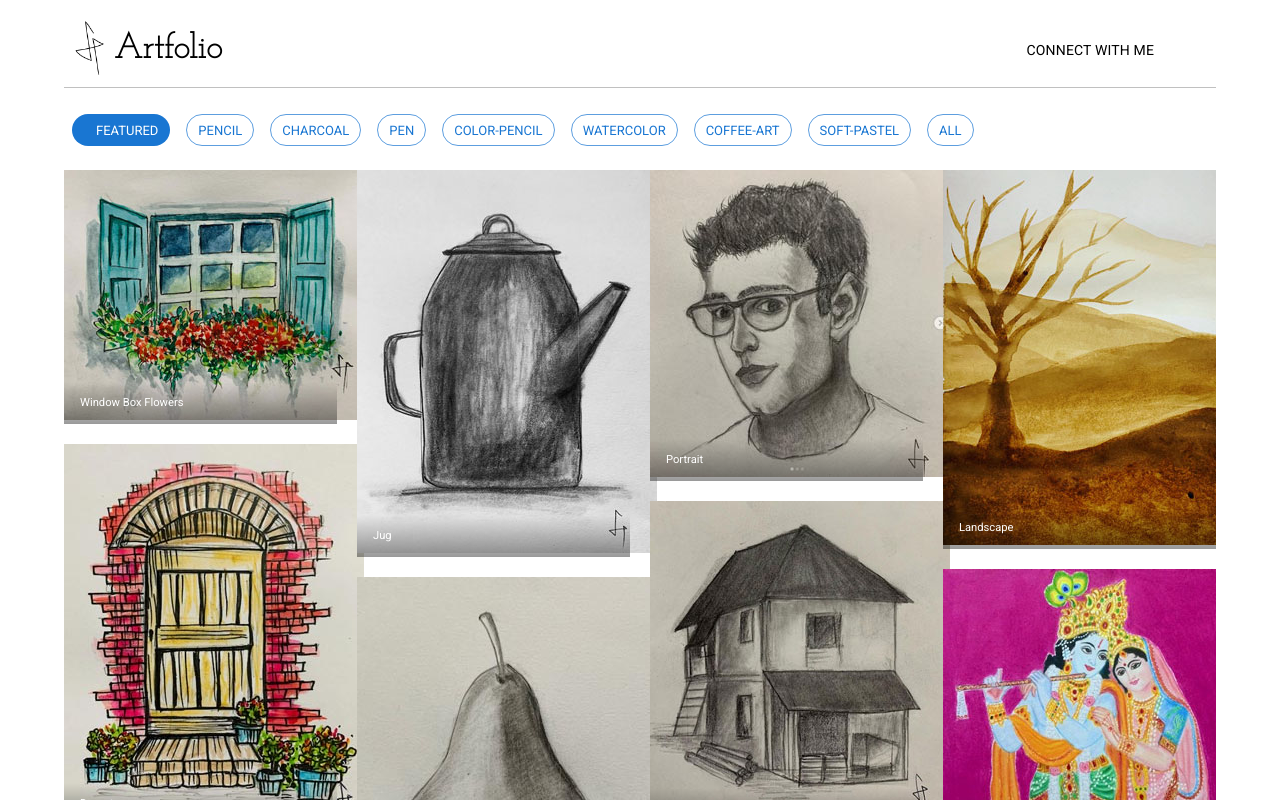
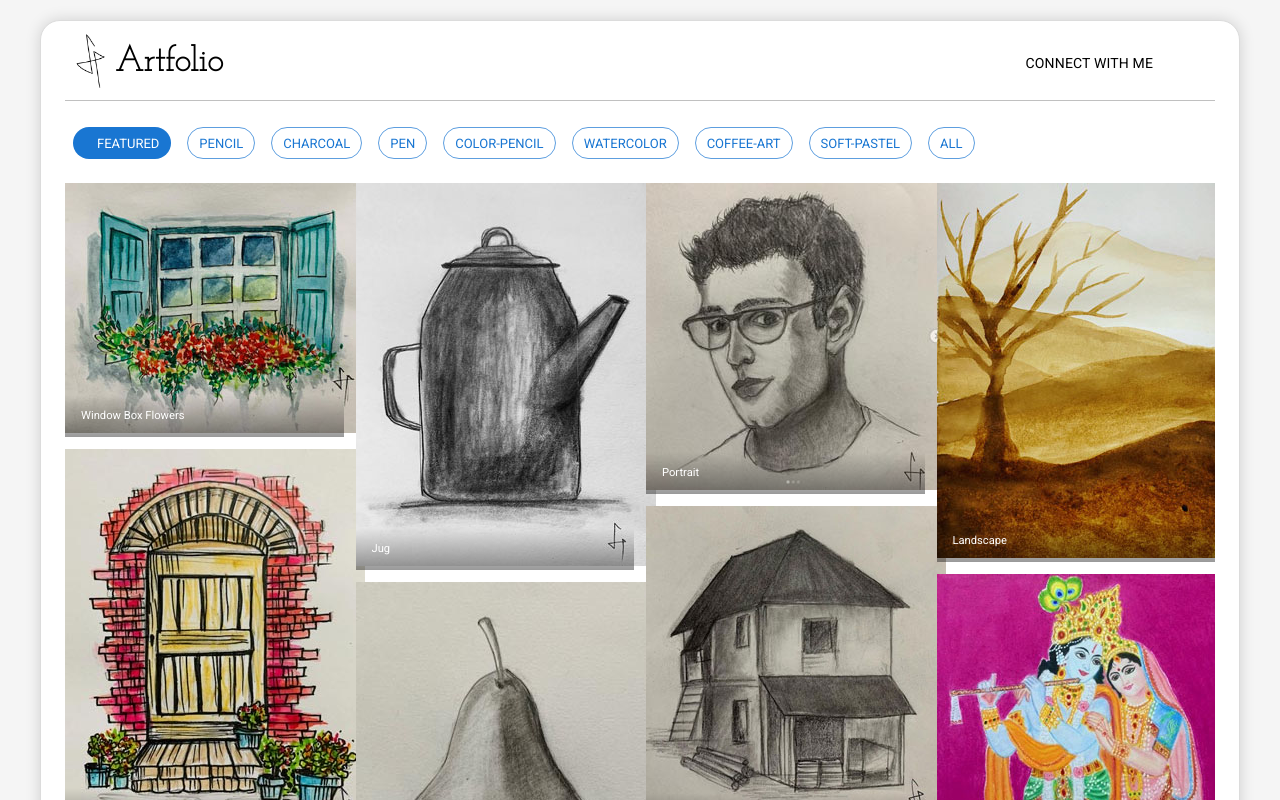
Before and after one commit to coder-selvarajan/artfolio, a React (Create React App) app: page / in a window 1280 px wide. Shown: the top 800 px of the page. Built offline with nearby package versions, Linux system fonts and the light colour scheme; some icons are missing.

Commit message:
Beautifying the layout

```diff
--- a/src/assets/styles.css
+++ b/src/assets/styles.css
@@ -1,3 +1,29 @@
+body {
+  background-color: whitesmoke;
+  /* background-image: url("bg2.png");
+  background-repeat: no-repeat;
+  background-position: center -650px; */
+  /* background: linear-gradient(0deg, whitesmoke, yellow, cyan); */
+
+  /* background: linear-gradient(
+      217deg,
+      rgba(255, 120, 0, 0.8) 90%,
+      rgba(255, 100, 200, 0) 90.71%
+    ), */
+  /* linear-gradient(127deg, rgba(0, 255, 0, 0.8), rgba(0, 255, 0, 0) 70.71%), */
+  /* linear-gradient(336deg, rgba(0, 0, 255, 0.8), rgba(0, 0, 255, 0) 70.71%); */
+}
+
+.container {
+  background-color: white;
+  border: 1px solid gainsboro;
+  border-radius: 20px;
+  margin-top: 20px;
+  box-shadow: 2px 0px 10px 0px rgba(0, 0, 0, 0.75);
+  -webkit-box-shadow: 0px 0px 15px 0px rgba(0, 0, 0, 0.15);
+  -moz-box-shadow: 2px 0px 10px 0px rgba(0, 0, 0, 0.75);
+}
+
 .logo {
   width: 30px;
   height: auto;
--- a/src/components/ArtworkList.jsx
+++ b/src/components/ArtworkList.jsx
@@ -49,7 +49,7 @@ const ArtworkList = (props) => {
   }
   return (
     <Box>
-      <ImageList variant='masonry' cols={4} gap={20}>
+      <ImageList variant='masonry' cols={4} gap={12}>
         {filteredPics &&
           filteredPics.map((item) => (
             <ImageListItem key={item.img}>
--- a/src/containers/App.jsx
+++ b/src/containers/App.jsx
@@ -24,7 +24,7 @@ function App() {
 
   return (
     <>
-      <Container maxWidth='lg'>
+      <Container maxWidth='lg' className='container'>
         <Header />
         <br />
         <FilterBar
```
